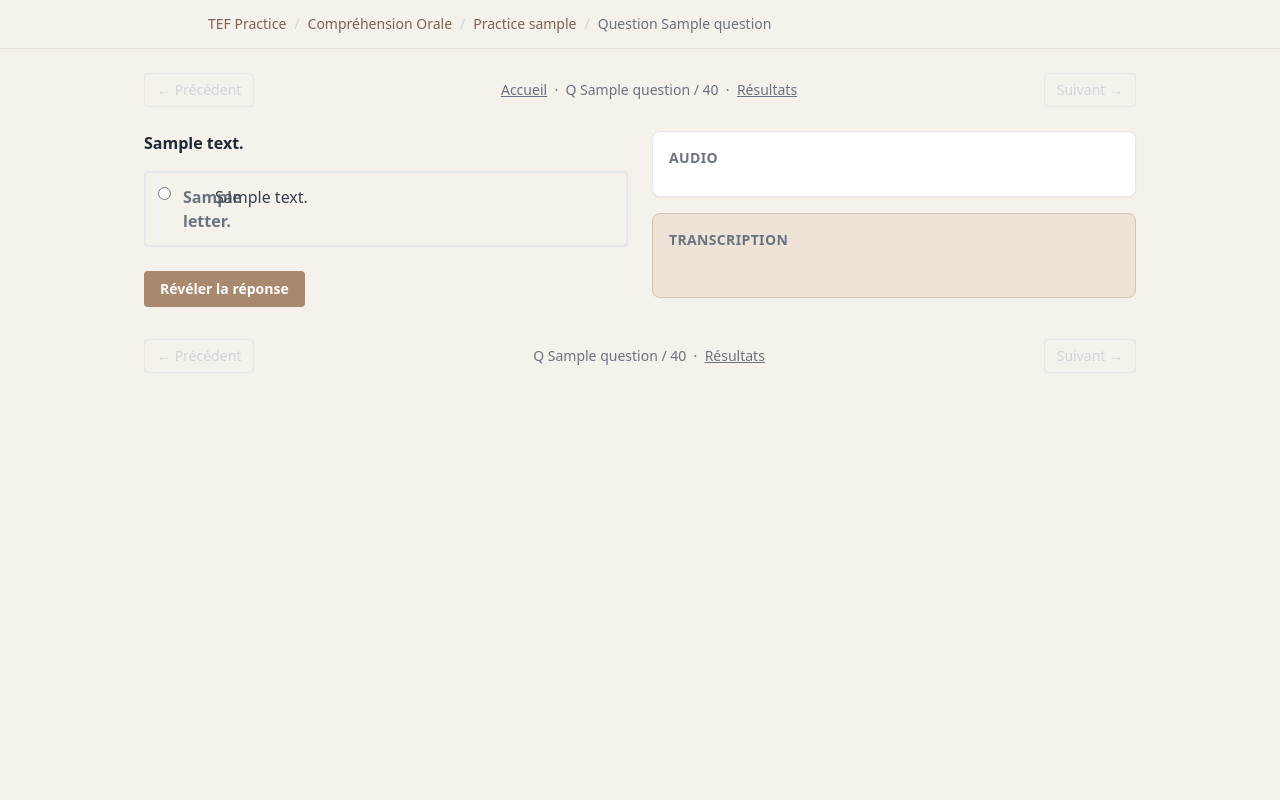
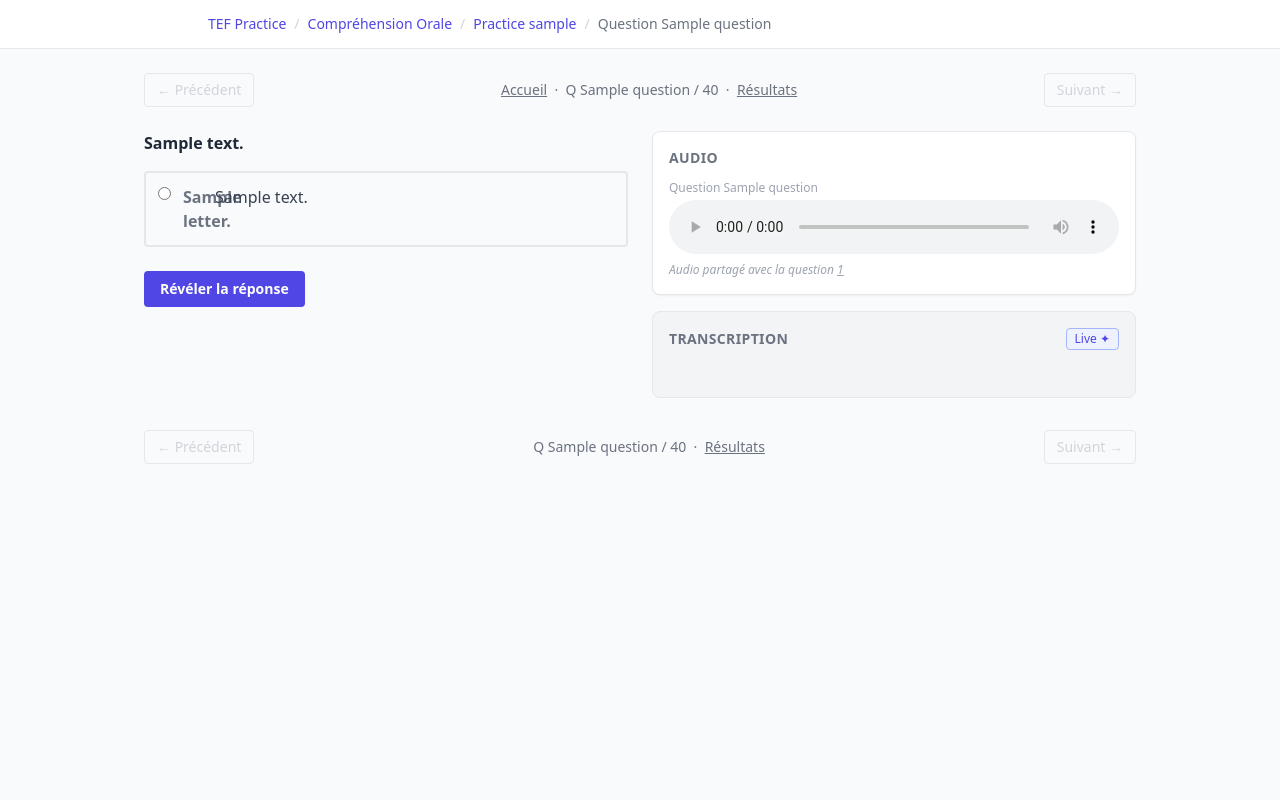
Before and after one commit to sauravgurhale/tef-simulation, a Django app: template django/co_practice/templates/co_practice/question.html in a window 1280 px wide. Run offline with Django 4.2, Linux system fonts and the light colour scheme; the template is opened without the code that fills it: most values are stand-ins (such as "Sample title", 1, 10 or a date in 2020); some libraries are stand-ins or nearby versions.

Commit message:
live transcript feature

```diff
--- a/django/co_practice/templates/co_practice/base.html
+++ b/django/co_practice/templates/co_practice/base.html
@@ -9,13 +9,12 @@
   <script defer src="https://cdn.jsdelivr.net/npm/alpinejs@3.x.x/dist/cdn.min.js"></script>
   <style>
     [x-cloak] { display: none !important; }
-    body { background-color: #F5F1EB; }
   </style>
 </head>
-<body class="text-gray-800 min-h-screen">
-  <nav class="bg-[#F5F1EB] border-b border-[#E8E0D5] sticky top-0 z-50">
+<body class="bg-gray-50 text-gray-800 min-h-screen">
+  <nav class="bg-white border-b border-gray-200 sticky top-0 z-50">
     <div class="max-w-4xl mx-auto px-4 h-12 flex items-center gap-2 text-sm">
-      <a href="{% url 'main_home' %}" class="text-[#7C6452] hover:text-[#5E4A3B] font-medium transition-colors">TEF Practice</a>
+      <a href="{% url 'main_home' %}" class="text-indigo-600 hover:text-indigo-800 font-medium transition-colors">TEF Practice</a>
       {% block breadcrumb %}{% endblock %}
     </div>
   </nav>
--- a/django/co_practice/templates/co_practice/main_home.html
+++ b/django/co_practice/templates/co_practice/main_home.html
@@ -10,15 +10,15 @@
 
     <!-- Compréhension Orale -->
     <a href="{% url 'home' %}"
-       class="group bg-white border border-gray-200 rounded-xl p-6 shadow-sm hover:shadow-md hover:border-[#C4AA95] transition-all flex flex-col gap-3">
-      <div class="w-10 h-10 rounded-lg bg-[#EDE3D6] flex items-center justify-center text-[#7C6452] text-xl group-hover:bg-[#E5D8C8] transition-colors">
+       class="group bg-white border border-gray-200 rounded-xl p-6 shadow-sm hover:shadow-md hover:border-indigo-300 transition-all flex flex-col gap-3">
+      <div class="w-10 h-10 rounded-lg bg-indigo-50 flex items-center justify-center text-indigo-600 text-xl group-hover:bg-indigo-100 transition-colors">
         🎧
       </div>
       <div>
         <p class="text-base font-bold text-gray-900">Compréhension Orale</p>
         <p class="text-xs text-gray-400 mt-0.5">Exercices d'écoute — 40 questions par pratique</p>
       </div>
-      <span class="mt-auto text-sm font-semibold text-[#7C6452] group-hover:text-[#5E4A3B]">
+      <span class="mt-auto text-sm font-semibold text-indigo-600 group-hover:text-indigo-800">
         Voir les pratiques →
       </span>
     </a>
--- a/django/co_practice/templates/co_practice/question.html
+++ b/django/co_practice/templates/co_practice/question.html
@@ -3,9 +3,9 @@
 
 {% block breadcrumb %}
 <span class="text-gray-300">/</span>
-<a href="{% url 'home' %}" class="text-[#7C6452] hover:text-[#5E4A3B] transition-colors">Compréhension Orale</a>
+<a href="{% url 'home' %}" class="text-indigo-600 hover:text-indigo-800 transition-colors">Compréhension Orale</a>
 <span class="text-gray-300">/</span>
-<a href="{% url 'practice_index' practice_slug %}" class="text-[#7C6452] hover:text-[#5E4A3B] transition-colors">Practice {{ practice_slug }}</a>
+<a href="{% url 'practice_index' practice_slug %}" class="text-indigo-600 hover:text-indigo-800 transition-colors">Practice {{ practice_slug }}</a>
 <span class="text-gray-300">/</span>
 <span class="text-gray-500">Question {{ question.question_no }}</span>
 {% endblock %}
@@ -27,9 +27,9 @@
     {% endif %}
 
     <span class="text-sm text-gray-500">
-      <a href="{% url 'practice_index' practice_slug %}" class="underline hover:text-[#7C6452]">Accueil</a>
+      <a href="{% url 'practice_index' practice_slug %}" class="underline hover:text-indigo-600">Accueil</a>
       &nbsp;·&nbsp; Q {{ question.question_no }} / 40
-      &nbsp;·&nbsp; <a href="{% url 'results' practice_slug %}" class="underline hover:text-[#7C6452]">Résultats</a>
+      &nbsp;·&nbsp; <a href="{% url 'results' practice_slug %}" class="underline hover:text-indigo-600">Résultats</a>
     </span>
 
     {% if next_id %}
@@ -74,10 +74,10 @@
             :disabled="showAnswer"
             @click="choose('{{ opt.letter }}')"
             :class="{
-              'bg-[#A8896E] border-[#A8896E] text-white':  selected === '{{ opt.letter }}' && !showAnswer,
+              'bg-blue-500 border-blue-500 text-white':   selected === '{{ opt.letter }}' && !showAnswer,
               'bg-green-500 border-green-500 text-white': showAnswer && correct === '{{ opt.letter }}',
               'bg-red-400 border-red-400 text-white':     showAnswer && selected === '{{ opt.letter }}' && correct !== '{{ opt.letter }}',
-              'border-gray-300 text-gray-700 hover:border-[#A8896E]': selected !== '{{ opt.letter }}' && !showAnswer
+              'border-gray-300 text-gray-700 hover:border-indigo-400': selected !== '{{ opt.letter }}' && !showAnswer
             }"
             class="w-12 h-12 rounded-full border-2 font-bold text-lg flex items-center justify-center transition-colors">
             {{ opt.letter }}
@@ -91,10 +91,10 @@
           {% for opt in question.options_with_letters %}
           <label
             :class="{
-              'border-[#7C6452] bg-[#EDE3D6]': selected === '{{ opt.letter }}' && !showAnswer,
+              'border-blue-500 bg-blue-50':   selected === '{{ opt.letter }}' && !showAnswer,
               'border-green-500 bg-green-50': showAnswer && correct === '{{ opt.letter }}',
               'border-red-400 bg-red-50':     showAnswer && selected === '{{ opt.letter }}' && correct !== '{{ opt.letter }}',
-              'border-gray-200 hover:border-[#C4AA95]': selected !== '{{ opt.letter }}' && !showAnswer
+              'border-gray-200 hover:border-indigo-300': selected !== '{{ opt.letter }}' && !showAnswer
             }"
             class="flex items-start gap-3 p-3 rounded border-2 cursor-pointer transition-colors">
             <input type="radio"
@@ -103,7 +103,7 @@
                    :disabled="showAnswer"
                    :checked="selected === '{{ opt.letter }}'"
                    @change="choose('{{ opt.letter }}')"
-                   class="mt-0.5 accent-[#7C6452]">
+                   class="mt-0.5 accent-indigo-500">
             <span class="font-semibold text-gray-500 w-5 shrink-0">{{ opt.letter }}.</span>
             <span class="text-gray-700">{{ opt.text }}</span>
           </label>
@@ -115,7 +115,7 @@
       <button
         x-show="!showAnswer"
         @click="showAnswer = true"
-        class="mt-2 px-4 py-2 bg-[#A8896E] text-white text-sm font-semibold rounded hover:bg-[#7C6452] transition-colors">
+        class="mt-2 px-4 py-2 bg-indigo-600 text-white text-sm font-semibold rounded hover:bg-indigo-700 transition-colors">
         Révéler la réponse
       </button>
 
@@ -137,15 +137,21 @@
       words: [],
       revealed: 0,
       duration: 0,
+      liveMode: localStorage.getItem('tef_live_transcript') !== 'false',
       init() {
         this.$nextTick(() => {
           this.words = wrapWordsInSpans(this.$refs.transcriptEl);
+          if (!this.liveMode) {
+            for (let i = 0; i < this.words.length; i++) this.words[i].style.opacity = '1';
+            this.revealed = this.words.length;
+          }
         });
       },
       onMeta(e) {
         this.duration = e.target.duration;
       },
       onTimeUpdate(e) {
+        if (!this.liveMode) return;
         if (!this.duration) this.duration = e.target.duration || 0;
         if (!this.duration) return;
         const target = Math.ceil((e.target.currentTime / this.duration) * this.words.length);
@@ -159,6 +165,21 @@
           for (let i = target; i < this.revealed; i++) this.words[i].style.opacity = '0';
         }
         this.revealed = target;
+      },
+      toggleLive() {
+        this.liveMode = !this.liveMode;
+        localStorage.setItem('tef_live_transcript', this.liveMode);
+        if (!this.liveMode) {
+          for (let i = 0; i < this.words.length; i++) this.words[i].style.opacity = '1';
+          this.revealed = this.words.length;
+        } else {
+          for (let i = 0; i < this.words.length; i++) this.words[i].style.opacity = '0';
+          this.revealed = 0;
+          const audio = this.$refs.mainAudio;
+          if (audio && this.duration) {
+            this.revealTo(Math.ceil((audio.currentTime / this.duration) * this.words.length));
+          }
+        }
       }
     }">
 
@@ -166,22 +187,14 @@
       <div class="bg-white rounded-lg border border-gray-200 p-4 shadow-sm">
         <h3 class="text-sm font-semibold text-gray-500 uppercase tracking-wide mb-3">Audio</h3>
 
-        {% if audio_mode == 'full' %}
-          <p class="text-xs text-gray-400 mb-2">
-            Audio complet — position sauvegardée entre les questions.
-          </p>
-          <audio controls class="w-full"
-                 x-data="{
-                   init() {
-                     const t = parseFloat(localStorage.getItem('tef_p{{ practice_slug }}_audio_pos') || 0);
-                     if (t) this.$el.currentTime = t;
-                     this.$el.addEventListener('timeupdate', () => {
-                       localStorage.setItem('tef_p{{ practice_slug }}_audio_pos', this.$el.currentTime);
-                     });
-                   }
-                 }">
-            <source src="{% static full_audio_path %}" type="audio/mpeg">
+        {% if audio_paths.intro %}
+        <div class="mb-3">
+          <p class="text-xs text-gray-400 mb-1">Introduction — {{ audio_paths.intro_label }}</p>
+          <audio controls class="w-full">
+            <source src="{% static audio_paths.intro %}" type="audio/mpeg">
           </audio>
+        </div>
+        {% endif %}
 
         <div>
           <p class="text-xs text-gray-400 mb-1">Question {{ question.question_no }}</p>
@@ -194,27 +207,28 @@
           </audio>
         </div>
 
-          <div>
-            <p class="text-xs text-gray-400 mb-1">Question {{ question.question_no }}</p>
-            <audio controls class="w-full">
-              <source src="{% static audio_paths.main %}" type="audio/mpeg">
-            </audio>
-          </div>
-
         {% if audio_paths.shared_with %}
         <p class="mt-2 text-xs text-gray-400 italic">
           Audio partagé avec la question
           {% for sid in audio_paths.shared_with %}
-              <a href="{% url 'question' practice_slug sid %}" class="underline hover:text-[#7C6452]">{{ sid }}</a>{% if not forloop.last %}, {% endif %}
+            <a href="{% url 'question' practice_slug sid %}" class="underline hover:text-indigo-500">{{ sid }}</a>{% if not forloop.last %}, {% endif %}
           {% endfor %}
         </p>
-          {% endif %}
         {% endif %}
       </div>
 
       {# Transcription card #}
-      <div class="bg-[#EDE3D6] rounded-lg border border-[#D4C5B2] p-4">
-        <h3 class="text-sm font-semibold text-gray-500 uppercase tracking-wide mb-2">Transcription</h3>
+      <div class="bg-gray-100 rounded-lg border border-gray-200 p-4">
+        <div class="flex items-center justify-between mb-2">
+          <h3 class="text-sm font-semibold text-gray-500 uppercase tracking-wide">Transcription</h3>
+          <button @click="toggleLive()"
+                  :class="liveMode
+                    ? 'border-indigo-300 text-indigo-600 bg-indigo-50 hover:bg-indigo-100'
+                    : 'border-gray-300 text-gray-400 bg-white hover:bg-gray-50'"
+                  class="text-xs px-2 py-0.5 rounded border transition-colors">
+            <span x-text="liveMode ? 'Live ✦' : 'Live'"></span>
+          </button>
+        </div>
         <p class="text-sm text-gray-700 leading-relaxed" x-ref="transcriptEl">{{ highlighted_transcript }}</p>
       </div>
 
@@ -237,7 +251,7 @@
 
     <span class="text-sm text-gray-500">
       Q {{ question.question_no }} / 40
-      &nbsp;·&nbsp; <a href="{% url 'results' practice_slug %}" class="underline hover:text-[#7C6452]">Résultats</a>
+      &nbsp;·&nbsp; <a href="{% url 'results' practice_slug %}" class="underline hover:text-indigo-600">Résultats</a>
     </span>
 
     {% if next_id %}
```
Also changed, not shown: django/co_practice/templates/co_practice/home.html (+12 -15 lines), django/co_practice/templates/co_practice/index.html (+6 -6 lines), django/co_practice/templates/co_practice/results.html (+4 -4 lines). Lines whose indentation alone changed are shown as unchanged.
